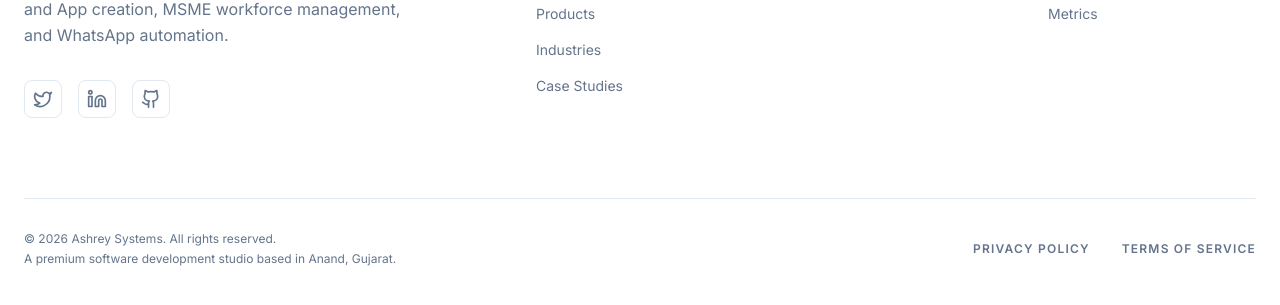
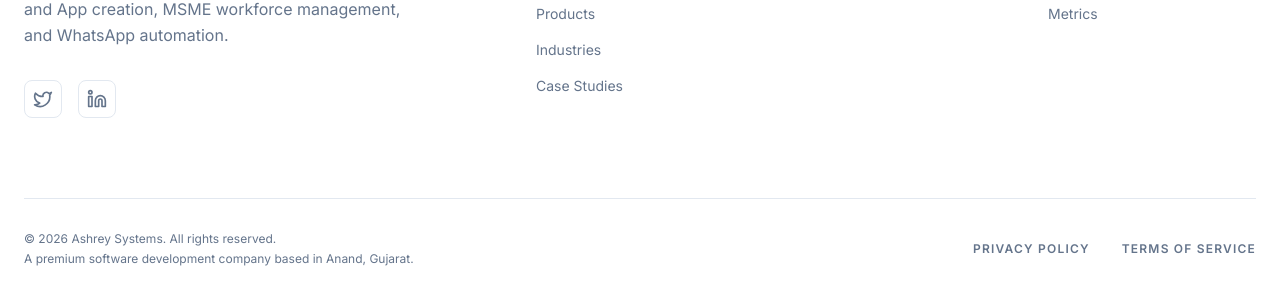
Before and after one commit to akshayjethwa-dev/Softwareweb, a React (Vite) app: page / in a window 1280 px wide. Shown: the part 5904-6209 px from the top of the page. Built offline with nearby package versions, Linux system fonts and the light colour scheme; no server answers.

Commit message:
Update application code: new screens & bug fixes

```diff
--- a/metadata.json
+++ b/metadata.json
@@ -1,6 +1,6 @@
 {
   "name": "Ashrey Systems",
-  "description": "A premium software development studio crafting high-performance, scalable digital experiences.",
+  "description": "A premium software development company crafting high-performance, scalable digital experiences.",
   "requestFramePermissions": [],
   "majorCapabilities": []
 }
--- a/src/components/Footer.tsx
+++ b/src/components/Footer.tsx
@@ -63,9 +63,7 @@ export default function Footer() {
               <a href={config.socials.linkedin} target="_blank" rel="noreferrer" className="p-2 border border-border rounded-lg hover:border-brand-primary transition-colors text-muted-foreground hover:text-brand-primary">
                 <Linkedin className="w-5 h-5" />
               </a>
-              <a href={config.socials.github} target="_blank" rel="noreferrer" className="p-2 border border-border rounded-lg hover:border-brand-primary transition-colors text-muted-foreground hover:text-brand-primary">
-                <Github className="w-5 h-5" />
-              </a>
+
             </div>
           </div>
 
@@ -108,7 +106,7 @@ export default function Footer() {
         <div className="pt-8 border-t border-border flex flex-col md:flex-row justify-between items-center gap-6">
           <div className="text-xs text-muted-foreground space-y-1 text-center md:text-left">
             <p>© {currentYear} {config.name}. All rights reserved.</p>
-            <p>A premium software development studio based in {config.address.city}, {config.address.region}.</p>
+            <p>A premium software development company based in {config.address.city}, {config.address.region}.</p>
           </div>
           <div className="flex gap-8 text-xs text-muted-foreground uppercase tracking-widest font-semibold">
             <a href="#" className="hover:text-foreground transition-colors">Privacy Policy</a>
--- a/src/data/config.ts
+++ b/src/data/config.ts
@@ -2,7 +2,7 @@ export const BUSINESS_CONFIG = {
   name: 'Ashrey Systems', // Update this to your actual brand name if different
   tagline: 'Engineering the next generation of digital excellence.',
   description: 'A premium software development organization in Anand, Gujarat, specializing in B2B SaaS, Website and App creation, MSME workforce management, and WhatsApp automation.',
-  url: 'https://ashrey.systems', // Replace with real URL
+  url: 'https://ashreysystems.com', // Replace with real URL
   whatsappNumber: '918460852903', // Replace with your real number
   email: 'hello@ashreysystems.com',
   logo: '/logo.png',
@@ -10,10 +10,10 @@ export const BUSINESS_CONFIG = {
   // Added Founder Details for centralization
   founderName: 'Akshay Jethwa', // Update to full name if desired
   founderRole: 'Managing Director',
-  founderImage: 'https://images.unsplash.com/photo-1507003211169-0a1dd7228f2d?auto=format&fit=crop&q=80&w=800', // Replace with your actual photo URL
+  founderImage: '/akshay.jpeg', // Replace with your actual photo URL
 
   address: {
-    street: '102 Business Hub, Station Road',
+    street: '201, Radhaswami Sangat, Anand-Vidhyanagar road',
     city: 'Anand',
     region: 'Gujarat',
     postalCode: '388001',
@@ -25,8 +25,7 @@ export const BUSINESS_CONFIG = {
   },
   socials: {
     twitter: 'https://twitter.com/ashrey_systems',
-    linkedin: 'https://linkedin.com/company/ashrey_systems',
-    github: 'https://github.com/ashrey_systems',
+    linkedin: 'https://www.linkedin.com/company/ashrey-systems/',
   },
   defaultMessages: {
     consultation: 'Hello! I would like to book a free strategy session for my project.',
```
